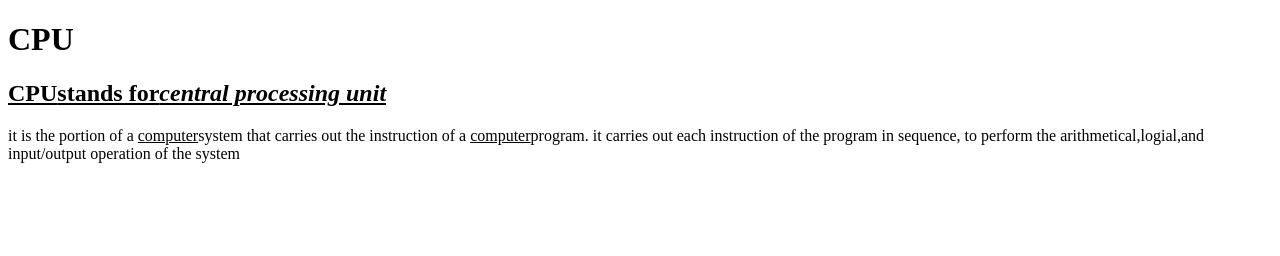
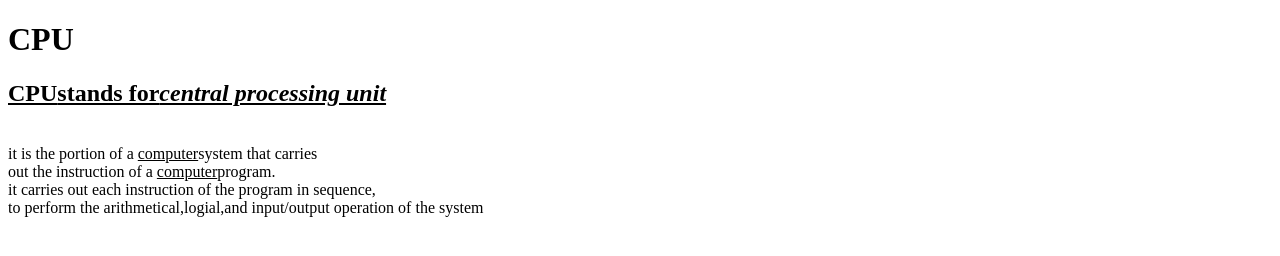
Before and after one commit to iamneo-production/fdcfacbcfeddaeadaeccdfffebaeceaec, a website: page public/index.html in a window 1280 px wide. Drawn offline with Linux system fonts and the light colour scheme.

Commit message:
Backup Commit

```diff
--- a/public/index.html
+++ b/public/index.html
@@ -9,10 +9,10 @@
 </head>
 <body>
     <h1>CPU</h1>
-    <h2><u><b>CPU</b>stands for<i>central processing unit</i></u></h2>
-    it is the portion of a <u>computer</u>system that carries
-    out the instruction of a <u>computer</u>program.
-    it carries out each instruction of the program in sequence,
-    to perform the  arithmetical,logial,and input/output operation of the system
+    <h2><u><b>CPU</b>stands for<i>central processing unit</i></u></h2><br>
+    it is the portion of a <u>computer</u>system that carries<br>
+    out the instruction of a <u>computer</u>program.<br>
+    it carries out each instruction of the program in sequence,<br>
+    to perform the  arithmetical,logial,and input/output operation of the system<br>
 </body>
 </html>
```
